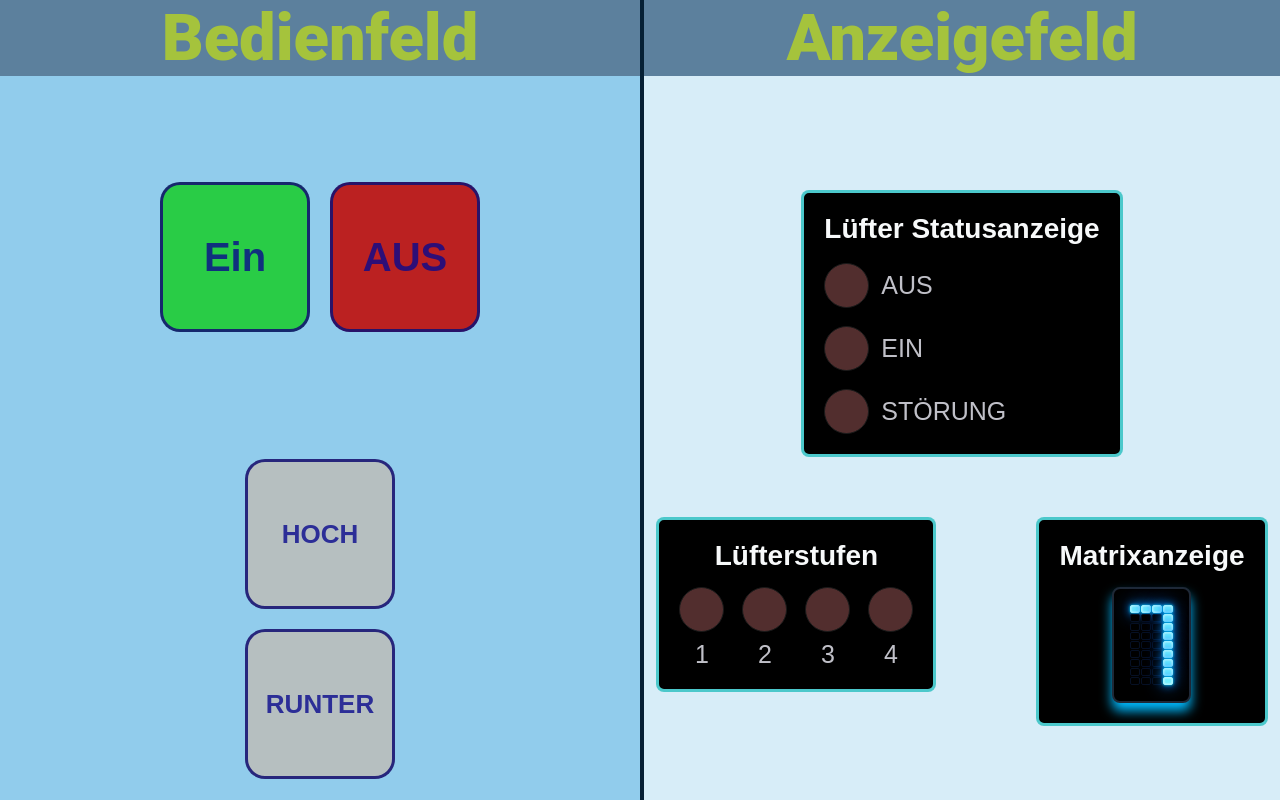
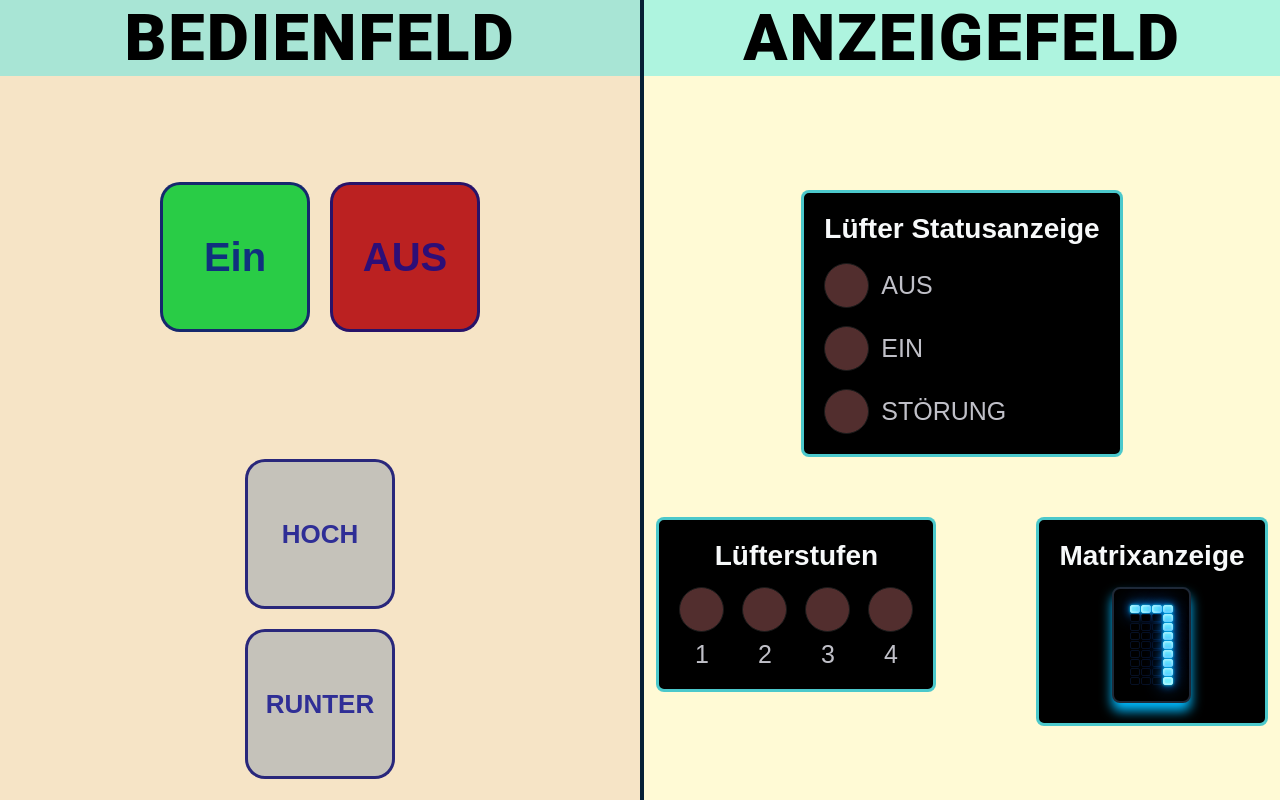
Before and after one commit to d-schwanzl/luefterprojekt-esp32, a plain HTML site: page web/public/index.html in a window 1280 px wide. Drawn offline with Linux system fonts and the light colour scheme.

Commit message:
Update the CSS style.

```diff
--- a/web/public/styles.css
+++ b/web/public/styles.css
@@ -16,11 +16,14 @@ body {
 
 h2 {
   margin: 0;
-  color: rgba(180, 208, 41, 0.837);
+  color: rgb(0, 0, 0);
     font-size: 65px;
+   letter-spacing: 2px;                        /* Abstand zwischen den Buchstaben */
+    text-transform: uppercase;                  /* Wandelt Text in GROSSBUCHSTABEN um */
+
   font-weight: 800;
   text-align: center;
-    background: #5c809d;      /* eigene Hintergrundfarbe für die Überschrift */
+    background: #08e7f353;      /* eigene Hintergrundfarbe für die Überschrift */
 }
 
 /* ==========================================================
@@ -49,13 +52,14 @@ h2 {
 
 
 #container-links {
-  background: #91ccec;
+background: #d78c0b3b;
+
 
 
 }
 
 #container-rechts {
-  background: #91ccec5c;
+background: #fff1895a;
     border-left: 4px solid #062035;
 
 }
```
